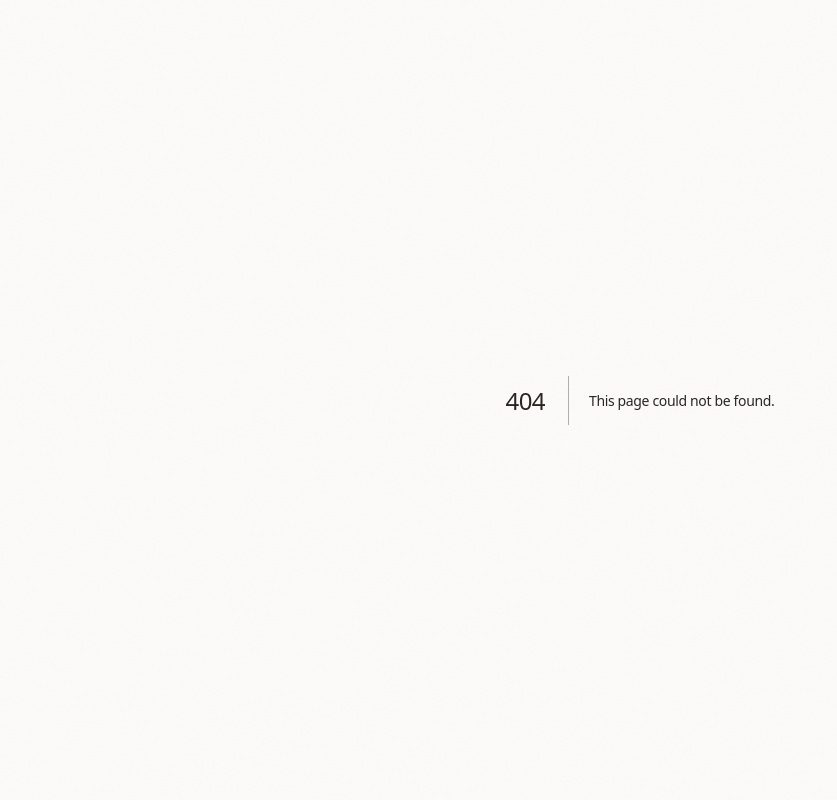
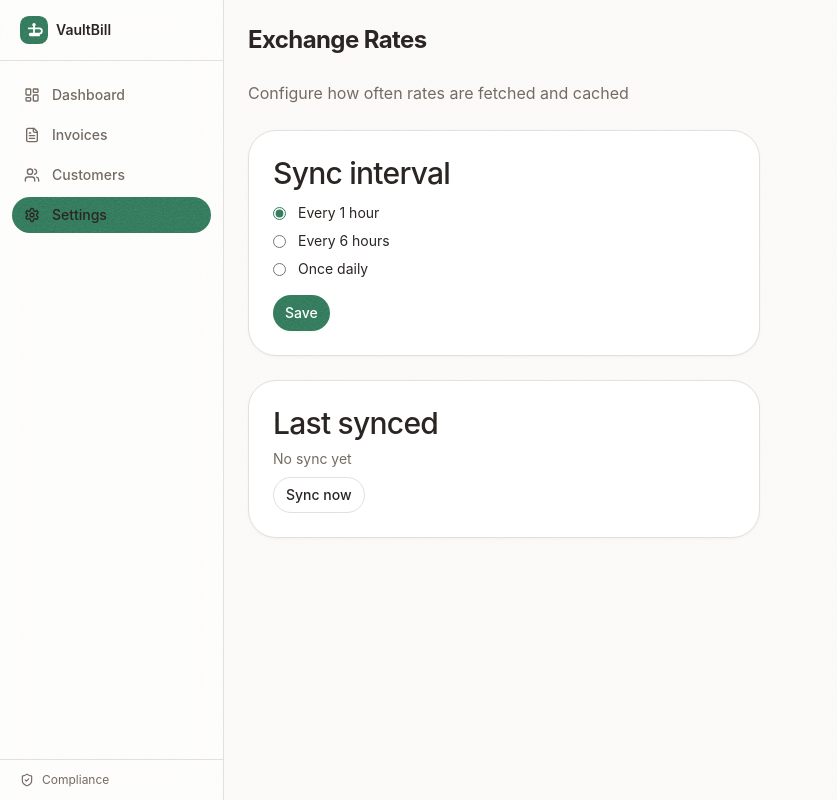
Before and after one commit to Yashraj-Jangra/ForexSuite, a Next.js app in the folder apps/web/: page /settings/rates in a window 1280 px wide. Before the commit this address had no page. Shown: the whole page, without its empty margins (0-837 px from the left). Built offline with nearby package versions, Linux system fonts and the light colour scheme.

Commit message:
✨ feat: dashboard shell with sidebar, settings, and compliance toggle

```diff
--- /dev/null
+++ b/apps/web/src/app/(dashboard)/customers/page.tsx
@@ -0,0 +1,8 @@
+export default function CustomersPage() {
+  return (
+    <div className="space-y-6">
+      <h1 className="text-2xl font-bold">Customers</h1>
+      <p className="text-muted-foreground">Customer list will appear here</p>
+    </div>
+  );
+}
--- /dev/null
+++ b/apps/web/src/app/(dashboard)/dashboard/page.tsx
@@ -0,0 +1,25 @@
+import { Card } from '@/components/ui/card';
+
+const STATS = [
+  { label: 'Total Revenue', value: '₹ 0', sub: 'This month' },
+  { label: 'Invoices', value: '0', sub: '3 draft, 0 sent' },
+  { label: 'Overdue', value: '0', sub: 'No pending' },
+  { label: 'Compliance', value: 'All clear', sub: 'No alerts' },
+];
+
+export default function DashboardPage() {
+  return (
+    <div className="space-y-6">
+      <h1 className="text-2xl font-bold">Dashboard</h1>
+      <div className="grid gap-4 sm:grid-cols-2 lg:grid-cols-4">
+        {STATS.map((stat) => (
+          <Card key={stat.label} padding="md">
+            <p className="text-sm text-muted-foreground">{stat.label}</p>
+            <p className="text-2xl font-bold mt-1">{stat.value}</p>
+            <p className="text-xs text-muted-foreground mt-0.5">{stat.sub}</p>
+          </Card>
+        ))}
+      </div>
+    </div>
+  );
+}
--- /dev/null
+++ b/apps/web/src/app/(dashboard)/invoices/page.tsx
@@ -0,0 +1,8 @@
+export default function InvoicesPage() {
+  return (
+    <div className="space-y-6">
+      <h1 className="text-2xl font-bold">Invoices</h1>
+      <p className="text-muted-foreground">Invoice list will appear here</p>
+    </div>
+  );
+}
--- /dev/null
+++ b/apps/web/src/app/(dashboard)/layout.tsx
@@ -0,0 +1,12 @@
+import { Sidebar } from '@/components/Sidebar';
+
+export default function DashboardLayout({ children }: { children: React.ReactNode }) {
+  return (
+    <div className="flex min-h-screen">
+      <Sidebar />
+      <main className="ml-56 flex-1 p-6">
+        {children}
+      </main>
+    </div>
+  );
+}
--- /dev/null
+++ b/apps/web/src/app/(dashboard)/settings/compliance/page.tsx
@@ -0,0 +1,47 @@
+'use client';
+
+import { useState } from 'react';
+import { Card } from '@/components/ui/card';
+import { Button } from '@/components/ui/button';
+
+export default function ComplianceSettingsPage() {
+  const [exporter, setExporter] = useState(true);
+  const [moneyChanger, setMoneyChanger] = useState(false);
+
+  return (
+    <div className="space-y-6">
+      <h1 className="text-2xl font-bold">Compliance Settings</h1>
+      <p className="text-muted-foreground">Enable compliance features for your workspace</p>
+
+      <div className="grid gap-4 max-w-lg">
+        <Card padding="md" className="flex items-center justify-between">
+          <div>
+            <h3 className="font-medium">Exporter Mode</h3>
+            <p className="text-sm text-muted-foreground">LUT, FIRC, and FEMA 270-day tracker</p>
+          </div>
+          <button
+            onClick={() => setExporter(!exporter)}
+            className={`relative h-6 w-11 rounded-full transition-colors ${exporter ? 'bg-accent' : 'bg-muted'}`}
+          >
+            <span className={`absolute top-0.5 left-0.5 h-5 w-5 rounded-full bg-white transition-transform ${exporter ? 'translate-x-5' : ''}`} />
+          </button>
+        </Card>
+
+        <Card padding="md" className="flex items-center justify-between">
+          <div>
+            <h3 className="font-medium">Money Changer Mode</h3>
+            <p className="text-sm text-muted-foreground">FLM-8 monthly statements and forex transactions</p>
+          </div>
+          <button
+            onClick={() => setMoneyChanger(!moneyChanger)}
+            className={`relative h-6 w-11 rounded-full transition-colors ${moneyChanger ? 'bg-accent' : 'bg-muted'}`}
+          >
+            <span className={`absolute top-0.5 left-0.5 h-5 w-5 rounded-full bg-white transition-transform ${moneyChanger ? 'translate-x-5' : ''}`} />
+          </button>
+        </Card>
+
+        <Button size="sm" className="w-fit">Save settings</Button>
+      </div>
+    </div>
+  );
+}
--- /dev/null
+++ b/apps/web/src/app/(dashboard)/settings/page.tsx
@@ -0,0 +1,26 @@
+import { Card } from '@/components/ui/card';
+import Link from 'next/link';
+
+const SETTINGS_SECTIONS = [
+  { href: '/settings/compliance', label: 'Compliance', desc: 'Enable exporter mode, money changer mode, or both' },
+  { href: '/settings/rates', label: 'Exchange Rates', desc: 'Configure rate sync interval and providers' },
+  { href: '/settings/appearance', label: 'Appearance', desc: 'Theme, accent color, and border radius' },
+];
+
+export default function SettingsPage() {
+  return (
+    <div className="space-y-6">
+      <h1 className="text-2xl font-bold">Settings</h1>
+      <div className="grid gap-4 sm:grid-cols-2 max-w-2xl">
+        {SETTINGS_SECTIONS.map((s) => (
+          <Link key={s.href} href={s.href}>
+            <Card hover padding="md">
+              <h3 className="font-medium mb-1">{s.label}</h3>
+              <p className="text-sm text-muted-foreground">{s.desc}</p>
+            </Card>
+          </Link>
+        ))}
+      </div>
+    </div>
+  );
+}
--- /dev/null
+++ b/apps/web/src/app/(dashboard)/settings/rates/page.tsx
@@ -0,0 +1,48 @@
+'use client';
+
+import { useState } from 'react';
+import { Card } from '@/components/ui/card';
+import { Button } from '@/components/ui/button';
+
+const INTERVALS = [
+  { value: 60, label: 'Every 1 hour' },
+  { value: 360, label: 'Every 6 hours' },
+  { value: 1440, label: 'Once daily' },
+];
+
+export default function RateSettingsPage() {
+  const [interval, setInterval] = useState(60);
+
+  return (
+    <div className="space-y-6">
+      <h1 className="text-2xl font-bold">Exchange Rates</h1>
+      <p className="text-muted-foreground">Configure how often rates are fetched and cached</p>
+
+      <Card padding="md" className="max-w-lg">
+        <h3 className="font-medium mb-3">Sync interval</h3>
+        <div className="space-y-2">
+          {INTERVALS.map((opt) => (
+            <label key={opt.value} className="flex items-center gap-3 cursor-pointer">
+              <input
+                type="radio"
+                name="interval"
+                value={opt.value}
+                checked={interval === opt.value}
+                onChange={() => setInterval(opt.value)}
+                className="accent-[hsl(var(--accent))]"
+              />
+              <span className="text-sm">{opt.label}</span>
+            </label>
+          ))}
+        </div>
+        <Button size="sm" className="mt-4">Save</Button>
+      </Card>
+
+      <Card padding="md" className="max-w-lg">
+        <h3 className="font-medium mb-2">Last synced</h3>
+        <p className="text-sm text-muted-foreground">No sync yet</p>
+        <Button variant="outline" size="sm" className="mt-2">Sync now</Button>
+      </Card>
+    </div>
+  );
+}
--- /dev/null
+++ b/apps/web/src/components/Sidebar.tsx
@@ -0,0 +1,61 @@
+'use client';
+
+import Link from 'next/link';
+import { usePathname } from 'next/navigation';
+import { cn } from '@/lib/utils';
+import { VaultBillLogo } from '@/components/ui/logo';
+import {
+  LayoutDashboard,
+  FileText,
+  Users,
+  Settings,
+  ShieldCheck,
+} from 'lucide-react';
+
+const NAV_ITEMS = [
+  { href: '/dashboard', label: 'Dashboard', icon: LayoutDashboard },
+  { href: '/invoices', label: 'Invoices', icon: FileText },
+  { href: '/customers', label: 'Customers', icon: Users },
+  { href: '/settings', label: 'Settings', icon: Settings },
+];
+
+export function Sidebar() {
+  const pathname = usePathname();
+
+  return (
+    <aside className="fixed left-0 top-0 z-30 flex h-screen w-56 flex-col border-r border-border bg-card/50 backdrop-blur-xl">
+      <div className="flex items-center gap-2 px-5 py-4 border-b border-border">
+        <VaultBillLogo className="size-7" />
+        <span className="font-semibold text-sm">VaultBill</span>
+      </div>
+
+      <nav className="flex-1 space-y-1 px-3 py-4">
+        {NAV_ITEMS.map(({ href, label, icon: Icon }) => {
+          const active = pathname.startsWith(href);
+          return (
+            <Link
+              key={href}
+              href={href}
+              className={cn(
+                'flex items-center gap-3 rounded-lg px-3 py-2 text-sm font-medium transition-colors',
+                active
+                  ? 'bg-accent text-accent-foreground'
+                  : 'text-muted-foreground hover:text-foreground hover:bg-accent/5',
+              )}
+            >
+              <Icon className="size-4" />
+              {label}
+            </Link>
+          );
+        })}
+      </nav>
+
+      <div className="border-t border-border px-5 py-3">
+        <Link href="/settings" className="flex items-center gap-2 text-xs text-muted-foreground hover:text-foreground transition-colors">
+          <ShieldCheck className="size-3.5" />
+          Compliance
+        </Link>
+      </div>
+    </aside>
+  );
+}
```
Also changed, not shown: 2 other files (tests, documents, lock files or other folders).
